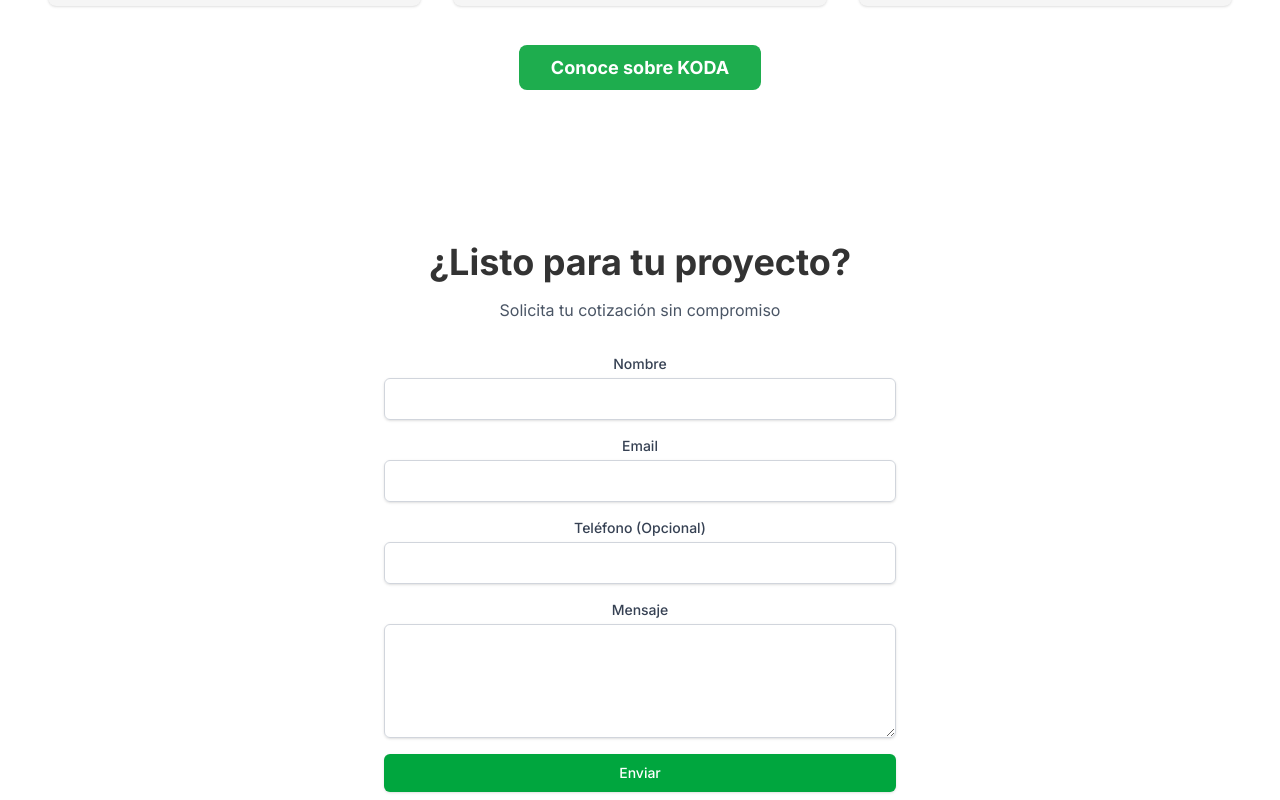
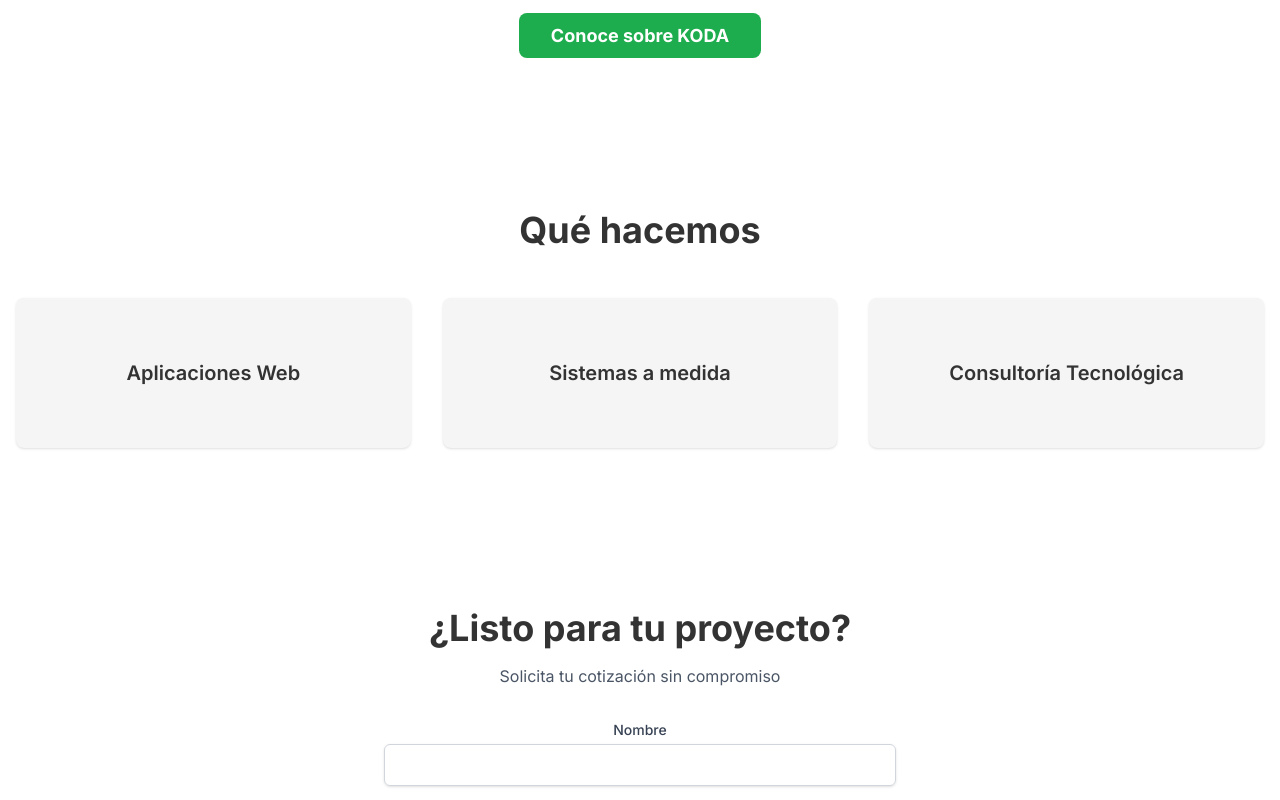
Before and after one commit to koda-tec/KodaWeb, a Next.js app: page / in a window 1280 px wide. Shown: the part 1220-2020 px from the top of the page. Built offline with nearby package versions, Linux system fonts and the light colour scheme.

Commit message:
fix page +layout

```diff
--- a/src/app/layout.tsx
+++ b/src/app/layout.tsx
@@ -19,7 +19,7 @@ export default function RootLayout({
 }>) {
   return (
     <html lang="es">
-      <body className={`${inter.className} bg-gray-light text-dark`}>
+      <body  className={`${inter.className} bg-white text-koda-dark`}>
         <Header />
         <main>{children}</main>
         <Footer />
--- a/src/app/page.tsx
+++ b/src/app/page.tsx
@@ -1,16 +1,17 @@
 import HeroSection from './components/sections/HeroSection';
 import ContactSection from './components/sections/ContactoSections';
 import AboutSection from './components/sections/AboutSection';
-
+import ServicesSection from './components/sections/ServicesSection';
 
 export default function Home() {
   return (
 
-    <main className="p-8">
+    <>
     <HeroSection/>
     <AboutSection/>
+    <ServicesSection/>
       <ContactSection/>
 
-    </main>
+    </>
   );
 }
```
